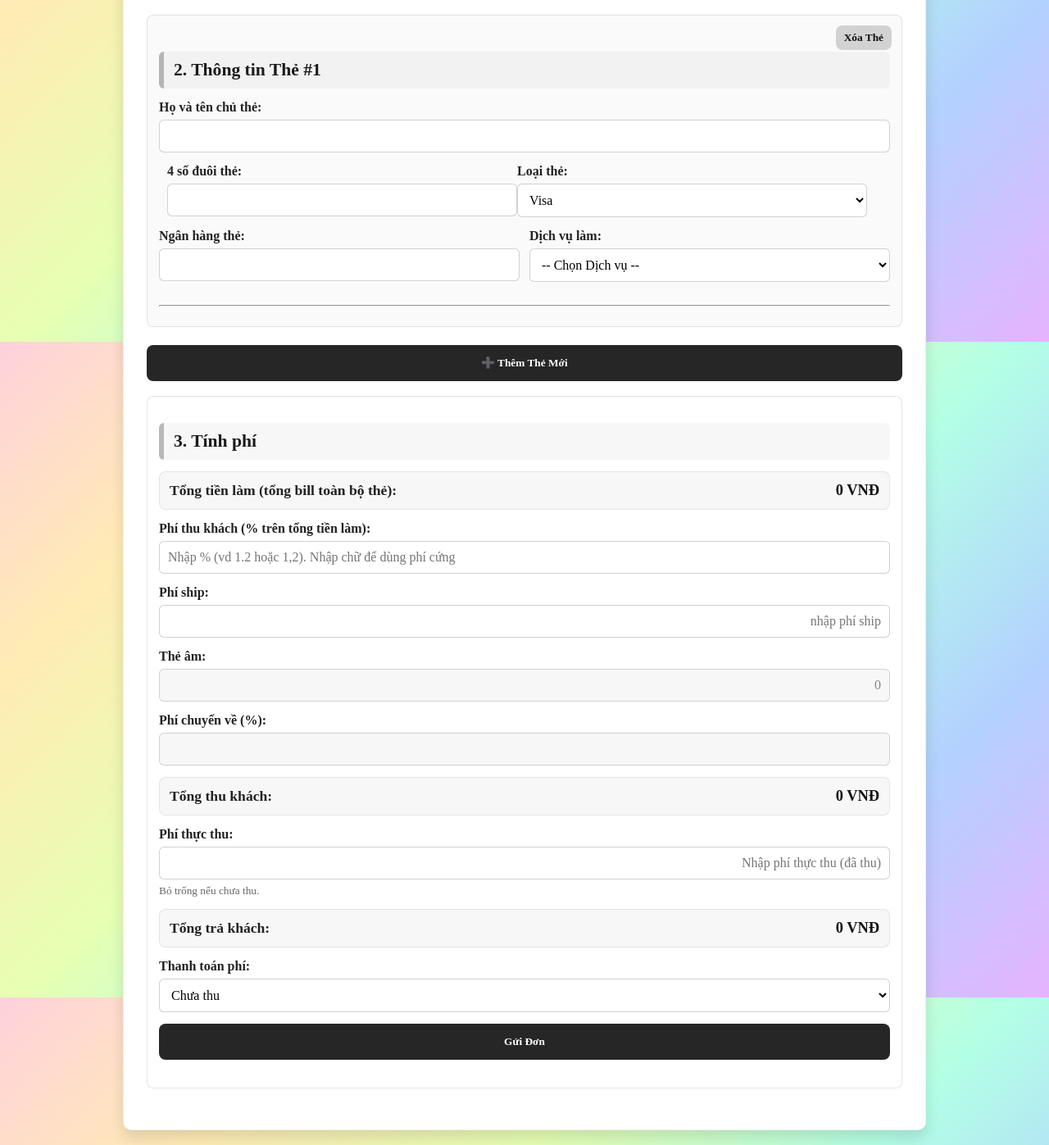
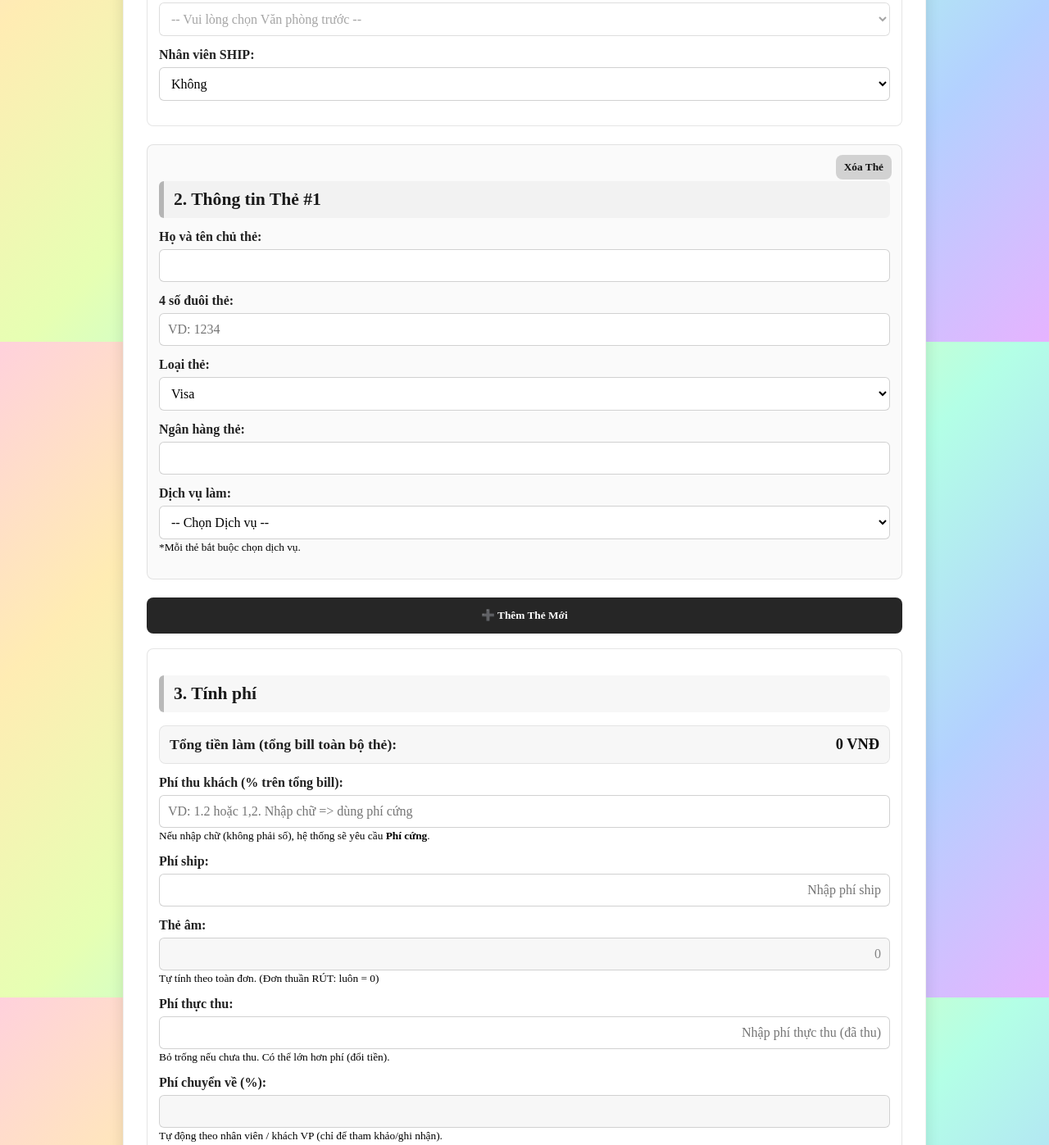
Before and after one commit to mydreamcometrueforme/TH-, a plain HTML site: page index.html in a window 1280 px wide. Shown: the part 383-1780 px from the top of the page at 82% size. Drawn offline with Linux system fonts and the light colour scheme.

Commit message:
sửa lần 3

```diff
--- a/index.html
+++ b/index.html
@@ -11,10 +11,14 @@
   <form id="mainForm">
     <h1 class="main-title">BÁO ĐƠN</h1>
 
+    <!-- =========================================================
+      1) THÔNG TIN ĐƠN
+    ========================================================== -->
     <section class="form-section">
       <h2>1. Thông tin Đơn</h2>
 
-      <div class="form-group half-width">
+      <div class="grid grid-2">
+        <div class="form-group">
           <label for="office">Văn phòng:</label>
           <select id="office" name="office" required>
             <option value="">-- Chọn Văn phòng --</option>
@@ -23,43 +27,54 @@
           </select>
         </div>
 
-      <div class="form-group half-width">
+        <div class="form-group">
           <label for="date">Ngày làm đơn:</label>
           <input type="date" id="date" name="date" value="" required />
         </div>
 
-      <div class="form-group half-width">
+        <div class="form-group">
           <label for="staff">Nhân viên:</label>
           <select id="staff" name="staff" required disabled>
             <option value="">-- Vui lòng chọn Văn phòng trước --</option>
           </select>
         </div>
 
-      <div class="form-group half-width">
+        <div class="form-group">
           <label for="staffShip">Nhân viên SHIP:</label>
           <select id="staffShip" name="staffShip" required>
             <option value="Không">Không</option>
           </select>
         </div>
+      </div>
 
       <div id="customerDetailField" class="form-group hidden">
         <label for="customerDetail">Liên hệ:</label>
-        <input type="text" id="customerDetail" name="customerDetail" placeholder="Nhập tên/SĐT liên hệ" />
+        <input
+          type="text"
+          id="customerDetail"
+          name="customerDetail"
+          placeholder="Nhập tên/SĐT liên hệ"
+        />
       </div>
     </section>
 
+    <!-- =========================================================
+      2) THÔNG TIN THẺ (NHIỀU THẺ)
+    ========================================================== -->
     <div id="cardContainer">
       <section class="form-section card-item" data-card-id="1">
-        <h2>2. Thông tin Thẻ #1</h2>
-
-        <button type="button" class="remove-card-btn" data-card-id="1">Xóa Thẻ</button>
+        <div class="card-header">
+          <h2 class="card-title">2. Thông tin Thẻ #1</h2>
+          <button type="button" class="remove-card-btn" data-card-id="1" aria-label="Xóa thẻ">Xóa Thẻ</button>
+        </div>
 
         <div class="form-group">
           <label for="cardName_1">Họ và tên chủ thẻ:</label>
           <input type="text" id="cardName_1" name="cardName_1" required />
         </div>
 
-        <div class="form-group half-width">
+        <div class="grid grid-2">
+          <div class="form-group">
             <label for="cardNumber_1">4 số đuôi thẻ:</label>
             <input
               type="text"
@@ -68,11 +83,12 @@
               maxlength="4"
               inputmode="numeric"
               pattern="\d{4}"
+              placeholder="VD: 1234"
               required
             />
           </div>
 
-        <div class="form-group half-width">
+          <div class="form-group">
             <label for="cardType_1">Loại thẻ:</label>
             <select id="cardType_1" name="cardType_1" required>
               <option value="V">Visa</option>
@@ -81,26 +97,33 @@
               <option value="n">Napas</option>
             </select>
           </div>
+        </div>
 
-        <div class="form-row">
-          <div class="form-group half-width">
+        <div class="grid grid-2">
+          <div class="form-group">
             <label for="cardBank_1">Ngân hàng thẻ:</label>
             <input type="text" id="cardBank_1" name="cardBank_1" required />
           </div>
 
-          <div class="form-group half-width">
+          <div class="form-group">
             <label for="serviceType_1">Dịch vụ làm:</label>
             <!-- ✅ BẮT BUỘC: mỗi thẻ phải chọn dịch vụ -->
-            <select id="serviceType_1" name="serviceType_1" class="service-selector card-input" required>
+            <select
+              id="serviceType_1"
+              name="serviceType_1"
+              class="service-selector card-input"
+              required
+            >
               <option value="">-- Chọn Dịch vụ --</option>
               <option value="DAO">ĐÁO</option>
               <option value="RUT">RÚT</option>
               <option value="DAO_RUT">ĐÁO+RÚT</option>
             </select>
+            <small class="hint">*Mỗi thẻ bắt buộc chọn dịch vụ.</small>
           </div>
         </div>
 
-        <!-- ✅ fieldset + disabled: required bên trong không chặn submit khi chưa chọn dịch vụ -->
+        <!-- ✅ fieldset + disabled: các required bên trong không chặn submit khi chưa chọn dịch vụ -->
         <fieldset class="service-details-container hidden" id="serviceDetails_1" disabled>
           <div class="form-group">
             <label for="transferAmount_1">Tiền chuyển:</label>
@@ -108,11 +131,14 @@
               type="text"
               id="transferAmount_1"
               name="transferAmount_1"
-              value="0"
+              value=""
               class="card-input currency-input"
               inputmode="numeric"
               placeholder="0"
             />
+            <small class="hint">
+              Với <b>RÚT</b>: tiền chuyển tự tính, bạn không cần nhập.
+            </small>
           </div>
 
           <div class="plain-metrics">
@@ -124,7 +150,7 @@
             <div class="metric-row">
               <span class="metric-label">Phí âm / Back khách:</span>
               <span class="metric-value"><span id="differenceAmount_1">0</span> VNĐ</span>
-              <span class="metric-note">(tiền âm thẻ âm, tiền dương thẻ dư/ rút)</span>
+              <span class="metric-note">(Tổng bill - Tiền chuyển)</span>
             </div>
           </div>
 
@@ -163,29 +189,32 @@
                 <input type="text" class="bill-batch card-input integer-only" name="billBatch_1_1" placeholder="Số lô" />
                 <input type="text" class="bill-invoice card-input integer-only" name="billInvoice_1_1" placeholder="Số hóa đơn" />
 
-                <button type="button" class="remove-bill-btn" title="Xóa bill">Xóa BILL</button>
+                <button type="button" class="remove-bill-btn" title="Xóa bill">Xóa</button>
               </div>
             </div>
           </div>
         </fieldset>
-
-        <hr />
       </section>
     </div>
 
     <button type="button" id="addCardBtn">➕ Thêm Thẻ Mới</button>
 
+    <!-- =========================================================
+      3) TÍNH PHÍ
+    ========================================================== -->
     <section class="form-section final-summary">
       <h2>3. Tính phí</h2>
+      <p class="hint" id="serviceModeHint"></p>
 
       <div class="calculation-result summary-item">
         <label>Tổng tiền làm (tổng bill toàn bộ thẻ):</label>
         <p id="totalBillAll">0 VNĐ</p>
       </div>
 
+      <div class="grid grid-2">
         <div class="form-group">
-        <label for="feePercentAll">Phí thu khách (% trên tổng tiền làm):</label>
-        <!-- ✅ type=text để cho phép nhập chữ => bật phí cứng -->
+          <label for="feePercentAll">Phí thu khách (% trên tổng bill):</label>
+          <!-- ✅ type=text: cho phép 1,2 / 1.2 và cả chữ (chữ => dùng phí cứng) -->
           <input
             type="text"
             id="feePercentAll"
@@ -193,11 +222,13 @@
             value=""
             class="card-input"
             inputmode="decimal"
-          placeholder="Nhập % (vd 1.2 hoặc 1,2). Nhập chữ để dùng phí cứng"
+            placeholder="VD: 1.2 hoặc 1,2. Nhập chữ => dùng phí cứng"
           />
+          <small class="hint">
+            Nếu nhập chữ (không phải số), hệ thống sẽ yêu cầu <b>Phí cứng</b>.
+          </small>
         </div>
 
-      <!-- ✅ Phí cứng VNĐ (auto theo % nếu % hợp lệ, hoặc user nhập tay) -->
         <div class="form-group hidden" id="feeFixedGroup">
           <label for="feeFixedAll">Phí cứng thu khách (VNĐ):</label>
           <input
@@ -207,7 +238,7 @@
             value=""
             class="card-input currency-input"
             inputmode="numeric"
-          placeholder="Tự nhảy từ % (hoặc nhập tay nếu % không hợp lệ)"
+            placeholder="Tự nhảy từ % (nếu % hợp lệ) hoặc nhập tay"
           />
         </div>
 
@@ -220,7 +251,7 @@
             value=""
             class="card-input currency-input"
             inputmode="numeric"
-          placeholder="nhập phí ship"
+            placeholder="Nhập phí ship"
           />
         </div>
 
@@ -233,8 +264,24 @@
             value="0"
             class="card-input currency-input"
             inputmode="numeric"
-          placeholder="0"
+            readonly
+            tabindex="-1"
           />
+          <small class="hint">Tự tính theo toàn đơn. (Đơn thuần RÚT: luôn = 0)</small>
+        </div>
+
+        <div class="form-group">
+          <label for="actualFeeReceived">Phí thực thu:</label>
+          <input
+            type="text"
+            id="actualFeeReceived"
+            name="actualFeeReceived"
+            value=""
+            class="card-input currency-input"
+            inputmode="numeric"
+            placeholder="Nhập phí thực thu (đã thu)"
+          />
+          <small class="hint">Bỏ trống nếu chưa thu. Có thể lớn hơn phí (đổi tiền).</small>
         </div>
 
         <div class="form-group">
@@ -248,26 +295,15 @@
             value=""
             class="card-input"
             readonly
+            tabindex="-1"
           />
+          <small class="hint">Tự động theo nhân viên / khách VP (chỉ để tham khảo/ghi nhận).</small>
+        </div>
       </div>
 
       <div class="calculation-result summary-item">
         <label>Tổng thu khách:</label>
         <p id="totalFeeCollectedAll">0 VNĐ</p>
-      </div>
-
-      <div class="form-group">
-        <label for="actualFeeReceived">Phí thực thu:</label>
-        <input
-          type="text"
-          id="actualFeeReceived"
-          name="actualFeeReceived"
-          value=""
-          class="card-input currency-input"
-          inputmode="numeric"
-          placeholder="Nhập phí thực thu (đã thu)"
-        />
-        <small style="display:block;color:#666;margin-top:6px;">Bỏ trống nếu chưa thu.</small>
       </div>
 
       <div class="calculation-result summary-item">
```
Lines whose indentation alone changed are shown as unchanged.
